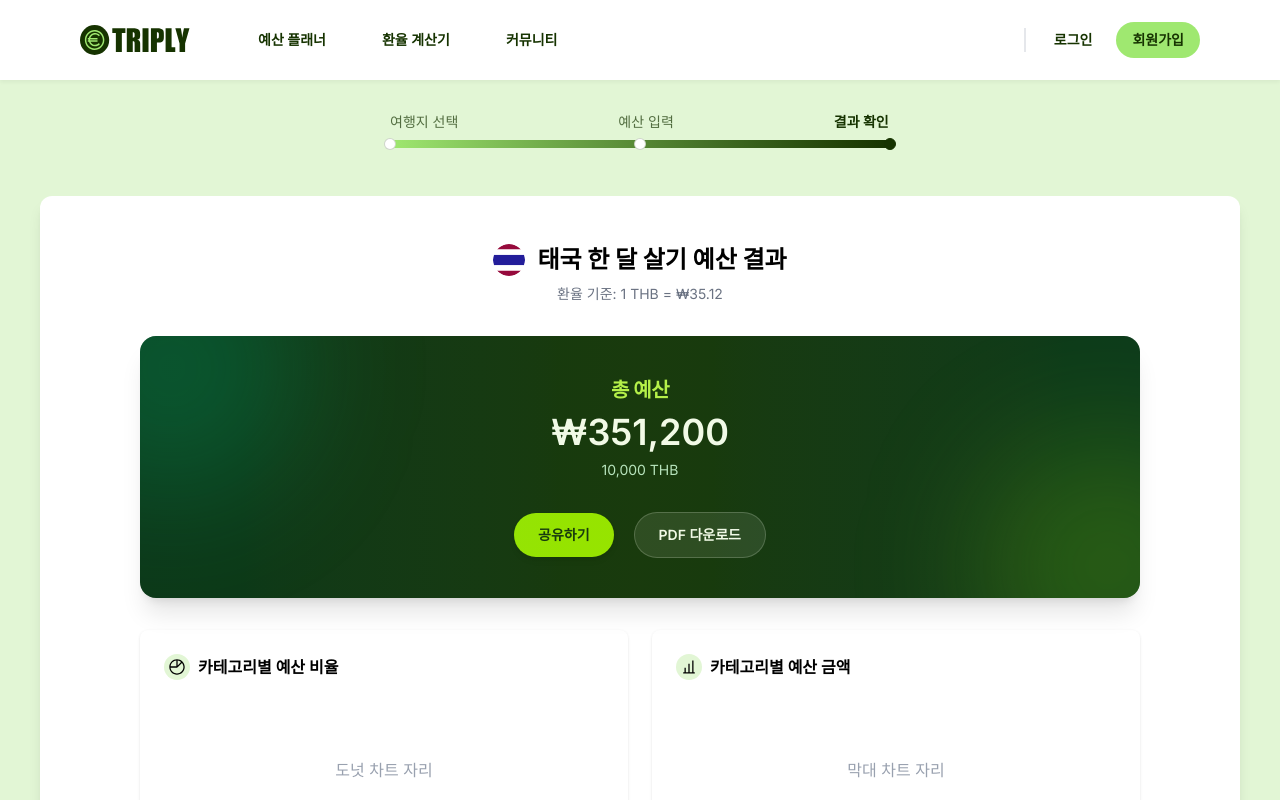
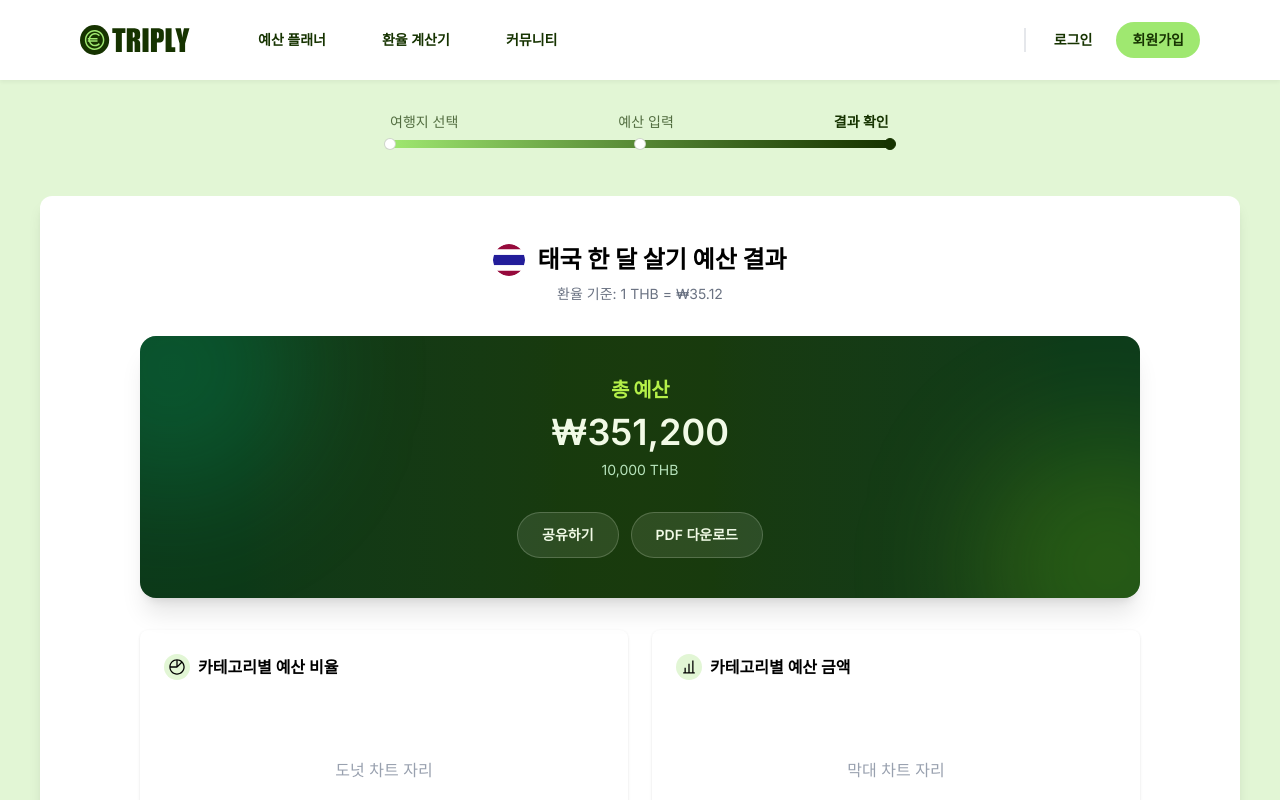
Before and after one commit to jiwoothedev/triply, a Next.js app: page /planner/result in a window 1280 px wide. Shown: the top 800 px of the page. Built offline with nearby package versions, Linux system fonts and the light colour scheme.

Commit message:
style: 결과 페이지 공유하기 버튼 UI 수정

```diff
--- a/src/app/planner/result/page.tsx
+++ b/src/app/planner/result/page.tsx
@@ -40,8 +40,8 @@ export default function ResultPage() {
             </p>
 
             {/* 공유하기 & PDF 다운로드 버튼 */}
-            <div className="mt-8 flex items-center justify-center gap-5">
-              <button className="px-6 py-3 rounded-full text-sm bg-lime-400 text-[#0E2A0E] font-semibold hover:brightness-110 transition shadow-md">
+            <div className="mt-8 flex items-center justify-center gap-3">
+              <button className="px-6 py-3 rounded-full text-sm bg-white/10 text-white font-semibold hover:bg-white/15 transition border border-white/20">
                 공유하기
               </button>
               <button className="px-6 py-3 rounded-full text-sm bg-white/10 text-white font-semibold hover:bg-white/15 transition border border-white/20">
```
